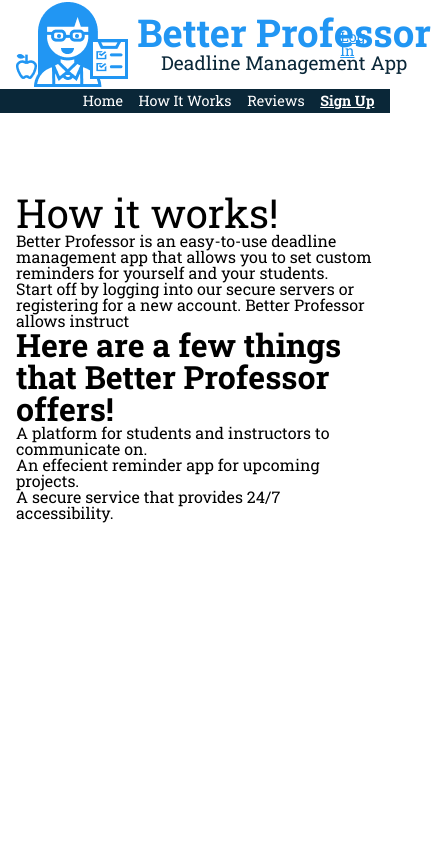
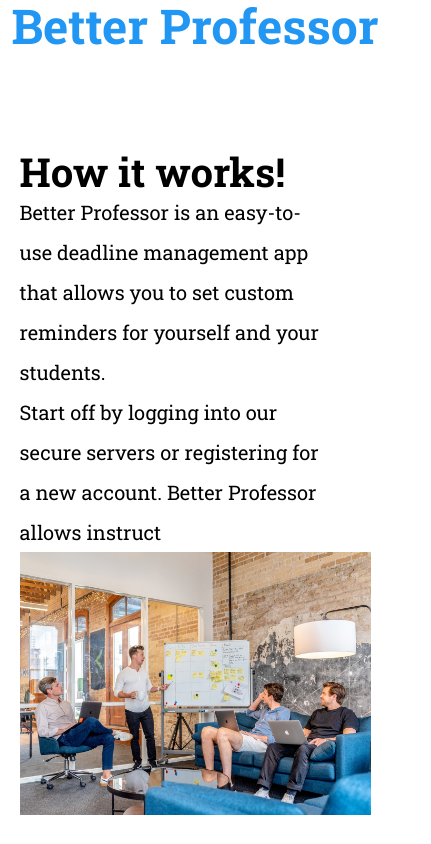
Before and after one commit to BW-Better-Professor-1/UI, a plain HTML site: page HowItWorks.html in a window 390 px wide. Shown: the top 844 px of the page, 431 px wide, since content can reach past the window. Drawn offline with Linux system fonts and the light colour scheme.

Commit message:
Final Markups with proper nav links

```diff
--- a/HowItWorks.html
+++ b/HowItWorks.html
@@ -32,19 +32,26 @@
 <!--Body of the page-->
 <div class="wallpaper">
     <section class="intro">
+        <div class="box">
+            <div class="text">
                 <h2>How it works!</h2>
                 <p>Better Professor is an easy-to-use deadline management app that allows you to set custom reminders for
                     yourself and your students.</p>
                 <p>Start off by logging into our secure servers or registering for a new account. Better Professor allows
                     instruct </p>
+            </div>
+            <img src="./assets/photo-1557804506-669a67965ba0.jpg"  alt="group of office workers collaborating">
+        </div>
     </section>
     <section class="list">
-        <p>Here are a few things that Better Professor offers!</p>
+        <h3>Here are a few things that Better Professor offers!</h3>
+        <div class="order">
             <ul>
-            <li>A platform for students and instructors to communicate on.</a></li>
-            <li>An effecient reminder app for upcoming projects.</li>
-            <li>A secure service that provides 24/7 accessibility.</li>
+                <li>- A platform for students and instructors to communicate on.</a></li>
+                <li>- An effecient reminder app for upcoming projects.</li>
+                <li>- A secure service that provides 24/7 accessibility.</li>
             </ul>
+        </div>
     </section>
 </div>
 </html>
--- a/style/HowItWorks.css
+++ b/style/HowItWorks.css
@@ -1,106 +1,94 @@
-html {
+html{
     font-family: 'Roboto Slab', serif;
-    font-size: 62.5%;
 }
 
-.banner{
-    display: flex;
-    justify-content: space-between;
-    margin: 0.5% 4%;
+/*Top Section*/
+
+h2{
+    color: black;
+    font-size: 7rem;
+    font-weight: bold;
 }
 
-.container{
-    display: flex;
-}
-.app_name{
-    display: flex;
-    flex-direction: column;
-    padding-left: 2rem;
-}
-
-
-h1{
-    font-size: 4.8rem;
-    color: #2196F3;
-    white-space: nowrap;
-    margin: 0;
-}
-
-.app_name p{
-    font-size: 1.8rem;
-    text-align: center;
-    color: #0A2738;
-    margin: 0;
-}
-
-.banner a{
-    font-size: 1.8rem;
-    font-weight: 400;
-    color: #2196F3;
-}
-
-nav{
-    background: #0A2738;
-    display: flex;
-    flex-flow: row nowrap;
-    justify-content: flex-end;
-    padding: 1.25% 0;
-}
-
-nav a{
-    font-size: 1.5rem;
-    font-weight: bolder;
-    color: white;
-    text-decoration: none;
-    margin-right: 4%;
-}
-
-p, h2, li {
-    font-size: 2rem;
-    color: black;
-}
-
-h2{
+.list h3{
     font-size: 5rem;
-}
-
-.list p{
-    font-size: 4rem;
     font-weight: bolder;
 }
 
-.wallpaper{
-    background: white;
-    background-position: center;
-    background-size: cover;
-    padding-left: 2rem;
-    padding-right: 2rem;
-    padding-bottom: 40rem;
-    padding-top: 10rem;
+.box{
+    display: flex;
+    justify-content: center;
+    align-items: center;
+    margin-top: 10rem;
+    margin-bottom: 10rem;
 }
 
-@media(max-width:700px){
-    html{
-        font-size: 0.5rem;
+.text{
+    width: 40%;
+    padding-right: 5rem;
+}
+.intro img{
+    width: 40%;
+
+}
+.intro p{
+    font-size: 2rem;
+    line-height: 4rem;
+}
+
+/*Bottom Section*/
+
+.list{
+    display: flex;
+    flex-direction: column;
+    align-items: center;
+    justify-content: center;
+    text-align: center;
+}
+
+ul{
+    text-align: left;
+    margin-top: 5rem;
+    font-size: 2.5rem;
+    line-height: 5rem;
+    margin-bottom: 10rem;
+}
+
+@media (max-width: 1500px){
+    h2, .list h3{
+        font-size: 4rem;
     }
 }
 
-@media(max-width:500px){
-    html{
-        font-size: 0.5rem;
+@media (max-width: 800px){
+    .box{
+        flex-direction: column;
+    }
+    .text{
+        width: 90%;
+    }
+    .intro img{
+        width: 90%;
+    }
+    .order{
+        margin-left: 4rem;
+    }
+    ul{
+        font-size: 2rem;
+        line-height: 3rem;
+    }
+}
+
+@media (max-width: 600px){
+    .header {
+        display: flex;
+        justify-content: center;
     }
 
-    .banner img, .app_name p, .banner a{
+    .header__brandLogo, .header__brandTextSlogan, .header__loginButton, .header__nav {
         display: none;
     }
-
-    .banner{
-        text-align: center;
-        justify-content: center;
+    .header__nav a{
+        display: none;
     }
-    .banner a{
-        text-align: center;
-        font-size: 2rem;
-    }
-
 }
--- a/style/Reviews.css
+++ b/style/Reviews.css
@@ -1,126 +1,90 @@
-
-
-
 html {
     font-family: 'Roboto Slab', serif;
     font-size: 62.5%;
 }
 
-.banner{
-    display: flex;
-    justify-content: space-between;
-    margin: 0.5% 4%;
-}
-
-.container{
-    display: flex;
-}
-.app_name{
-    display: flex;
-    flex-direction: column;
-    padding-left: 2rem;
-}
 
 
-h1{
-    font-size: 4.8rem;
-    color: #2196F3;
-    white-space: nowrap;
-    margin: 0;
-}
-
-.app_name p{
-    font-size: 1.8rem;
+h2 {
+    margin-top: 6rem;
+    font-size: 4rem;
+    font-weight: bold;
     text-align: center;
-    color: #0A2738;
-    margin: 0;
-}
-
-.banner a{
-    font-size: 1.8rem;
-    font-weight: 400;
-    color: #2196F3;
-}
-
-nav{
-    background: #0A2738;
-    display: flex;
-    flex-flow: row nowrap;
-    justify-content: flex-end;
-    padding: 1.25% 0;
-}
-
-nav a{
-    font-size: 1.5rem;
-    font-weight: bolder;
-    color: white;
-    text-decoration: none;
-    margin-right: 4%;
-}
-
-h2 {
-    text-align: center;
-    font-size: 3rem;
+    margin-bottom: 4rem;
 }
 
 .reviewed_page{
+    margin-top: 8rem;
     display:flex;
-    justify-content: space-around;
-    font-size: 1.5rem;
+    justify-content: center;
+    margin: 0 auto;
 }
 
 .left_r, .right_r{
+    width:30%;
     display: flex;
     flex-direction: column;
-    width:60%;
-    align-items: center;
+    justify-content: center;
+}
+
+.names h3{
+    font-size: 3rem;
+    font-weight: bolder;
 }
 
 .names{
-    margin-right: 3rem;
-    line-height: 0rem;
+    font-size: 2rem;
+    width: 50%;
 }
 
+.reviewer p{
+    width: 90%;
+    font-size: 2rem;
+    margin-bottom: 3rem;
+}
 
 .reviewer{
-    width:60%;
-    display:flex;
-    flex-direction: column;
-    padding: 1rem;
+    margin-bottom: 5rem;
 }
 
-.star {
-    padding-top: 1.1rem;
-    position: absolute;
-    padding-left: 16rem;
+.box{
+    display:flex;
+    flex-direction: row;
 }
-
-@media(max-width : 750px){
-    html{
-        font-size: 0.5rem;
+@media(max-width : 1200px){
+    .reviewed_page{
+        padding-top: 7rem;
+        display: flex;
+        justify-content: center;
+        align-items: center;
+        flex-direction: column;
+        width: 90%;
+        margin: 0 auto;
+    }
+    .left_r, .right_r{
+        width:70%;
+    }
+    h2{
+        font-size: 3rem;
+    }
+    .names h3{
+        font-size: 2rem;
+    }
+    .box p{
+        font-size: 1.5rem;
     }
 
-    .banner img, .app_name p, .banner a{
-        display: none;
-    }
-
-    .banner{
-        text-align: center;
+}
+@media (max-width: 600px){
+    .header {
+        display: flex;
         justify-content: center;
     }
 
-    .reviewed_page{
-        flex-direction: column;
-        justify-content: space-between;
+    .header__brandLogo, .header__brandTextSlogan, .header__loginButton, .header__nav {
+        display: none;
     }
-
-    .reviewer p{
-        font-size: 2rem;
-        width: 150%;
-    }
-
-    .star img{
-        height: 2rem;
-        padding-left: 4rem;
+    .header__nav a{
+        display: none;
     }
 }
```
Also changed, not shown: Reviews.html (+13 -0 lines), assets/photo-1557804506-669a67965ba0.jpg (added). Lines whose indentation alone changed are shown as unchanged.
